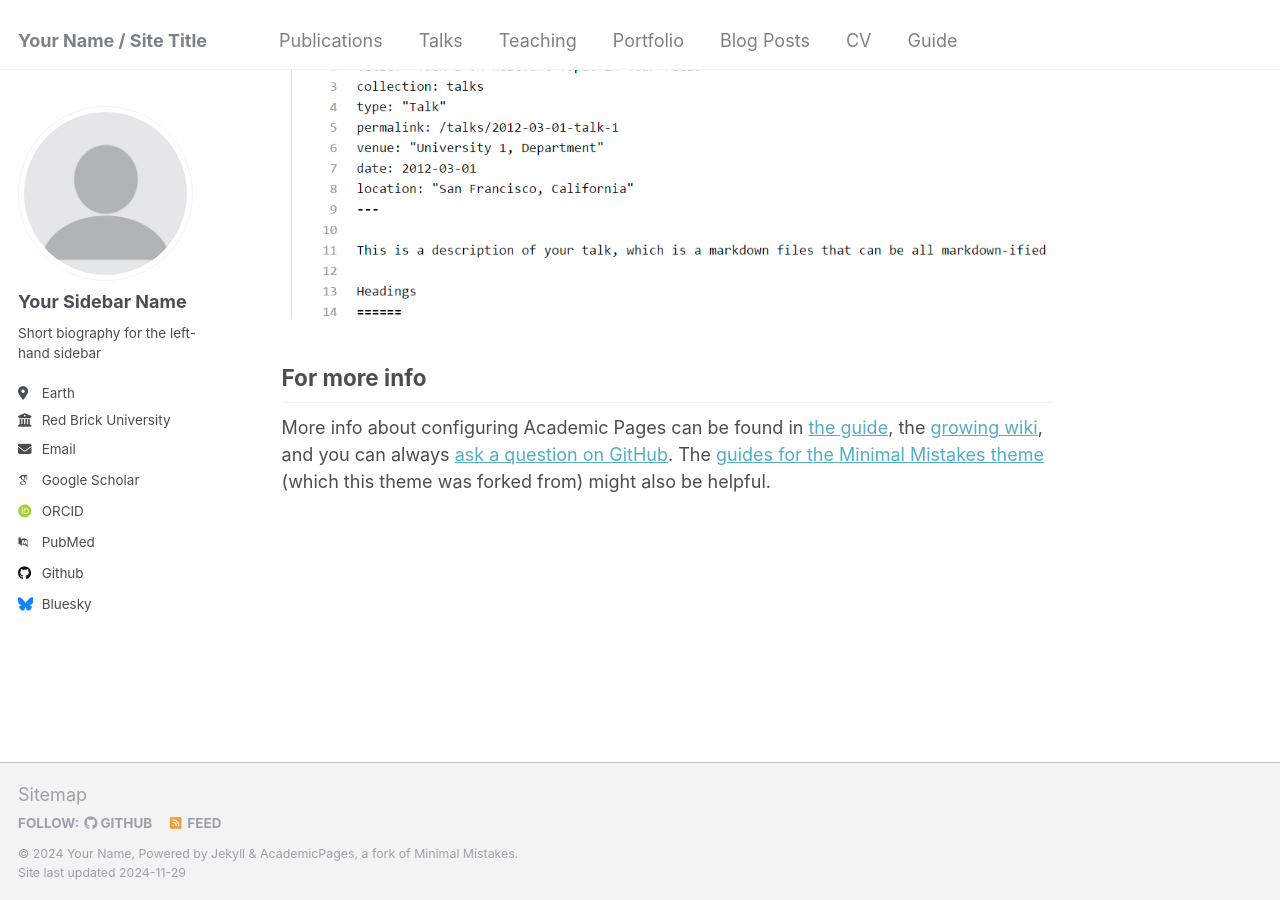
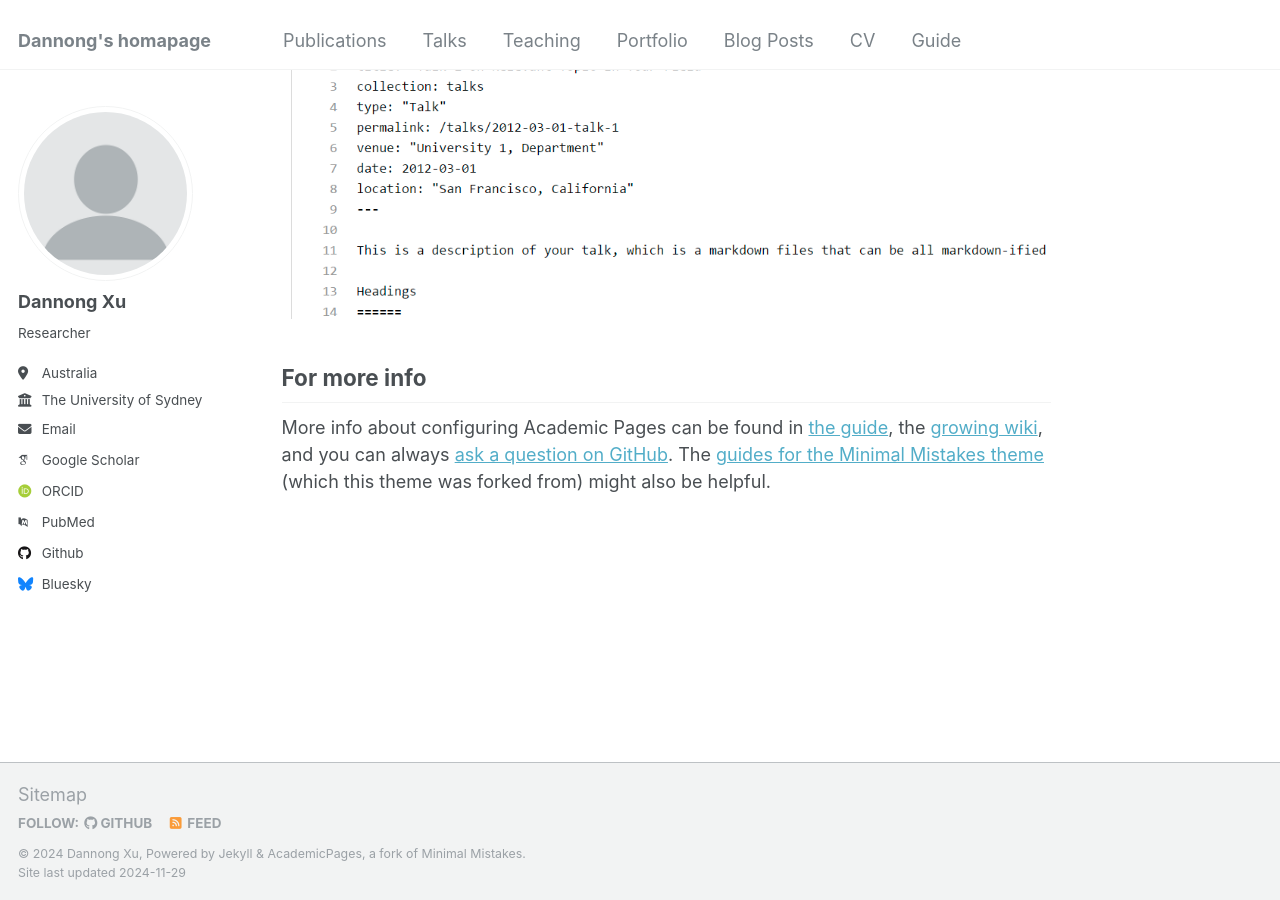
Before and after one commit to Danielxu0208/danielxu0208.github.io, a Jekyll site: the page built from _pages/about.md, in a window 1280 px wide and 900 px high, scrolled down 2643 px. Built offline with Jekyll 4.4.1, drawn with Linux system fonts in a browser that asks for light colours; some web fonts are replaced.

Commit message:
Update _config.yml

```diff
--- a/_config.yml
+++ b/_config.yml
@@ -8,13 +8,13 @@
 
 # Basic Site Settings
 locale                   : "en-US"
-title                    : "Your Name / Site Title"
+title                    : "Dannong's homapage"
 title_separator          : "-"
-name                     : &name "Your Name"
+name                     : &name "Dannong Xu"
 description              : &description "personal description"
-url                      : https://academicpages.github.io # the base hostname & protocol for your site e.g. "https://[your GitHub username].github.io"
+url                      : https://Danielxu0208.github.io # the base hostname & protocol for your site e.g. "https://[your GitHub username].github.io"
 baseurl                  : "" # the subpath of your site, e.g. "/blog"
-repository               : "academicpages/academicpages.github.io"
+repository               : "Danielxu0208/Danielxu0208.github.io"
 
 # Site Author - The following control what appear as part of the author content on the side bar.
 #               If a field is blank the icon and link will not appear, otherwise it will be shown.
@@ -22,13 +22,13 @@ repository               : "academicpages/academicpages.github.io"
 author:
   # Biographic information
   avatar           : "profile.png"
-  name             : "Your Sidebar Name"
-  pronouns         : # example: "she/her"
-  bio              : "Short biography for the left-hand sidebar"
-  location         : "Earth"
-  employer         : "Red Brick University"
+  name             : "Dannong Xu"
+  pronouns         : # example: "He/Him"
+  bio              : "Researcher"
+  location         : "Australia"
+  employer         : "The University of Sydney"
   uri              : # URL
-  email            : "none@example.org"
+  email            : "daxu8019@uni.sydney.edu.au"
 
   # Academic websites
   arxiv            : # URL - Update with the correct link to your profile
```
